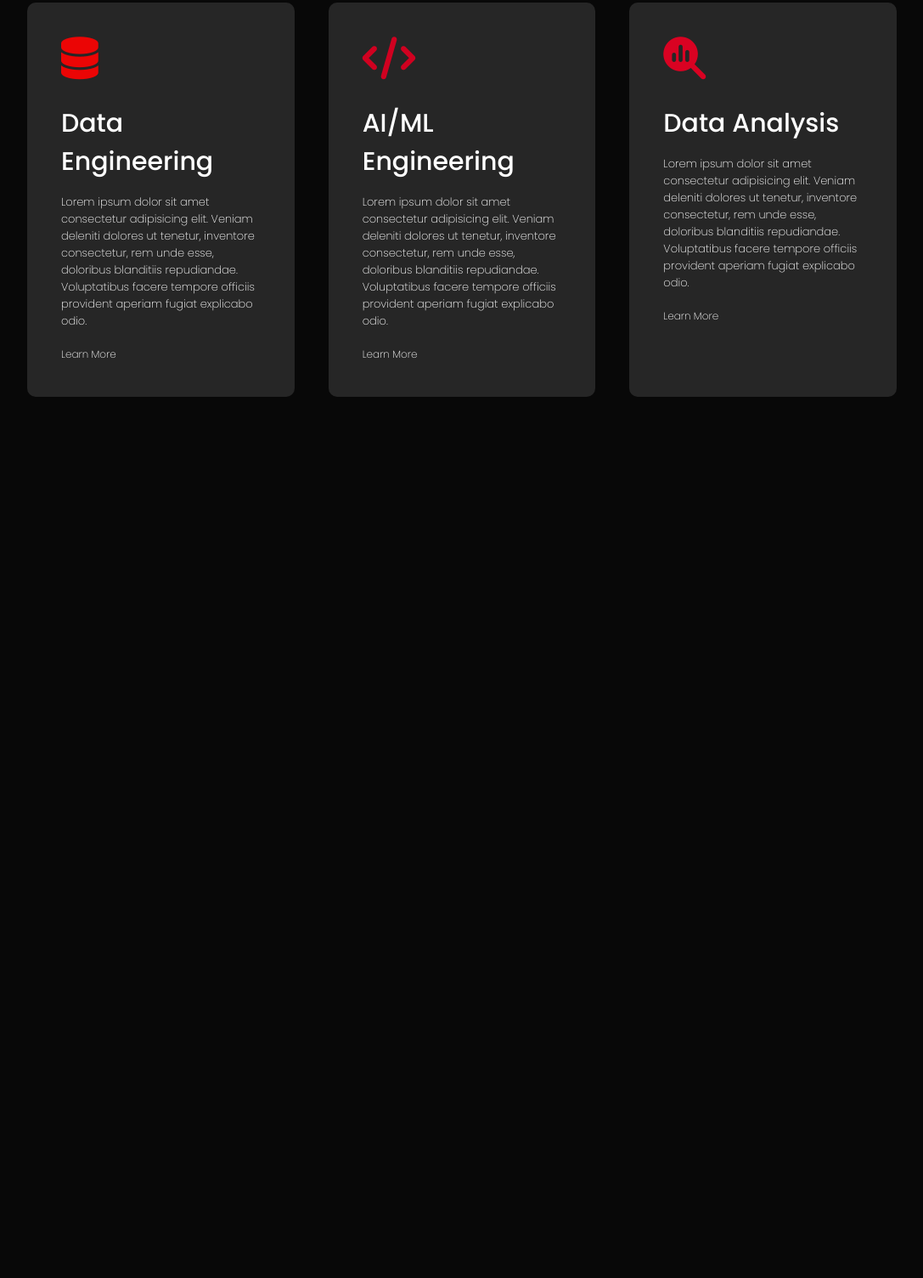
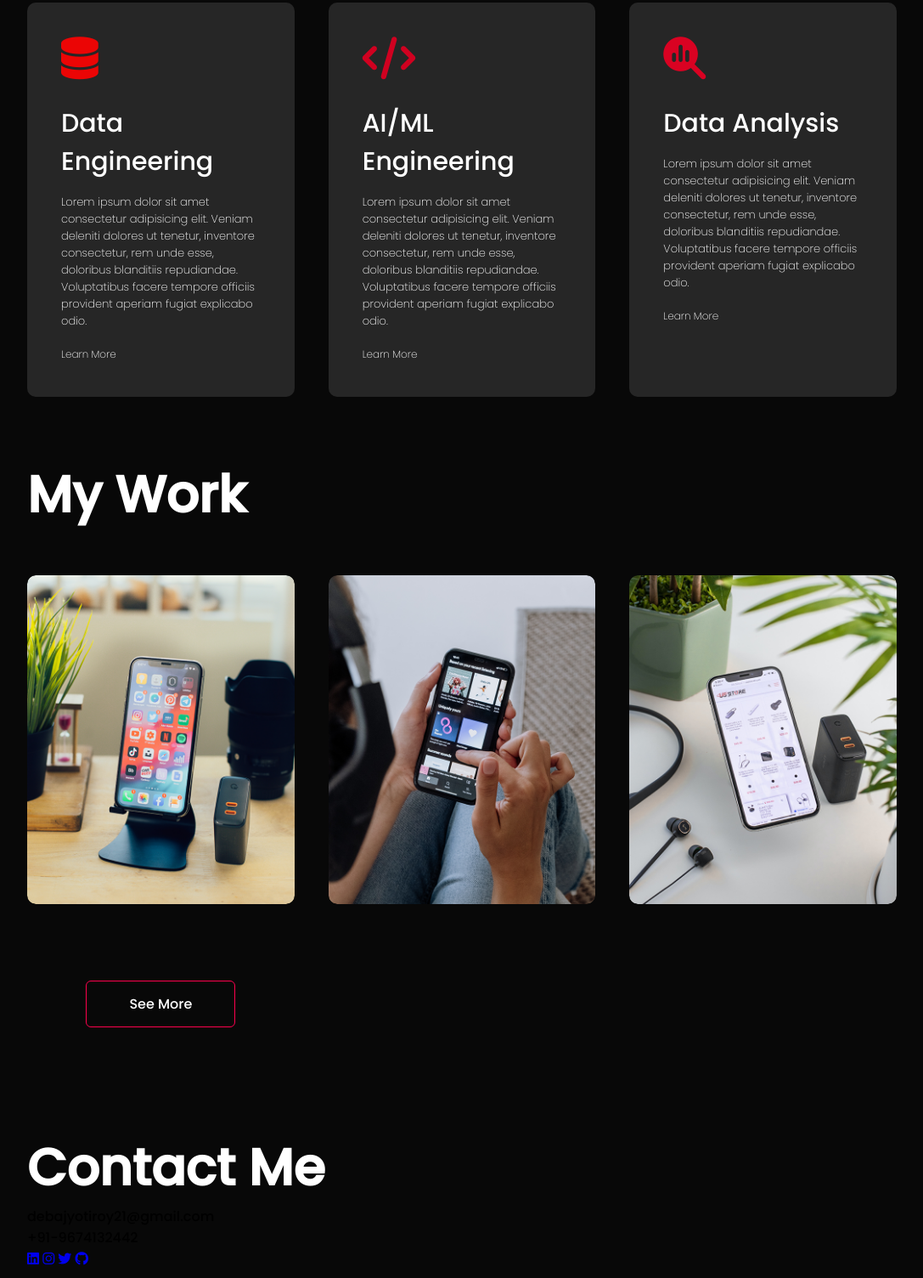
Before and after one commit to Genesis801/MyPortfolio, a plain HTML site: page index.html in a window 1280 px wide. Shown: the part 1600-3104 px from the top of the page at 85% size, without its empty margins (96-1183 px from the left). Before the commit the page ends 2077 px from the top, so only its background shows below. Drawn offline with Linux system fonts and the light colour scheme.

Commit message:
Portfolio sections added

```diff
--- a/index.html
+++ b/index.html
@@ -105,6 +105,58 @@
             </div>
         </div>
     </div>
+    <!-- --------------------Portfolio------------------------ -->
+    <div id="portfolio">
+        <div class="container">
+            <h1 class="sub-title">My Work</h1>
+            <div class="work-list">
+                <div class="work">
+                    <img src="images/work-1.png">
+                    <div class="layer">
+                        <h3>IPL Innigs Score Predictor</h3>
+                        <p>This project predicts first innings score of an IPL Match.</p>
+                        <a href="#"><i class="fa-solid fa-arrow-up-right-from-square"></i></a>
+                    </div>
+                </div>
+                <div class="work">
+                    <img src="images/work-2.png">
+                    <div class="layer">
+                        <h3>Movie Recommendation App</h3>
+                        <p>This project recommends you list of movies based on your choice.</p>
+                        <a href="#"><i class="fa-solid fa-arrow-up-right-from-square"></i></a>
+                    </div>
+                </div>
+                <div class="work">
+                    <img src="images/work-3.png">
+                    <div class="layer">
+                        <h3>Student Performance Analysis</h3>
+                        <p>This project performs an extensive EDA on a database of 1000 students to find out their test Performance.</p>
+                        <a href="#"><i class="fa-solid fa-arrow-up-right-from-square"></i></a>
+                    </div>
+                </div>
+                <a href="#" class="btn">See More</a>
+            </div>
+        </div>
+    </div>
+    <!-- --------------Contact--------------- -->
+    <div id="contact">
+        <div class="container">
+            <div class="row">
+                <div class="contact-left">
+                    <h1 class="sub-title">Contact Me</h1>
+                    <p>debajyotiroy21@gmail.com</p>
+                    <p>+91-9674132442</p>
+                    <div class="social-icons">
+                        <a href="https://www.linkedin.com/in/debajyoti-roy-82b457163/"><i class="fa-brands fa-linkedin"></i></a>
+                        <a href="#"><i class="fa-brands fa-instagram"></i></a>
+                        <a href="#"><i class="fa-brands fa-twitter"></i></a>
+                        <a href="https://github.com/Genesis801"><i class="fa-brands fa-github"></i></a>
+                    </div>
+                </div>
+                <div class="contact-right"></div>
+            </div>
+        </div>
+    </div>
     <script>
         var tablinks = document.getElementsByClassName("tab-links");
         var tabcontents = document.getElementsByClassName("tab-contents");
--- a/style.css
+++ b/style.css
@@ -166,3 +166,79 @@ nav ul li a:hover::after{
     background-color: #ff004f;
     transform: translateY(-10px);
 }
+/* -------------Portfolio---------------- */
+#portfolio{
+    padding: 50px 0;
+}
+.work-list{
+    display: grid;
+    grid-template-columns: repeat(auto-fit,minmax(250px,1fr));
+    grid-gap: 40px;
+    margin-top: 50px;
+    color: white;
+}
+.work{
+    border-radius: 10px;
+    position: relative;
+    overflow: hidden;
+}
+.work img{
+    width: 100%;
+    border-radius: 10px;
+    display: block;
+    transition: transform 0.5s;
+}
+.layer{
+    width: 100%;
+    height: 0;
+    background: linear-gradient(rgba(0,0,0,0.6),#ff004f);
+    border-radius: 10px;
+    position: absolute;
+    left: 0;
+    bottom: 0;
+    overflow: hidden;
+    display: flex;
+    align-items: center;
+    justify-content: center;
+    flex-direction: column;
+    padding: 0 40px;
+    text-align: center;
+    font-size: 14px;
+    transition: height 0.5s;
+}
+.layer h3{
+    font-weight: 500;
+    margin-bottom: 20px;
+}
+.layer a{
+    margin-top: 20px;
+    color: #ff004f;
+    text-decoration: none;
+    font-size: 18px;
+    line-height: 60px;
+    background: white;
+    width: 60px;
+    height: 60px;
+    border-radius:  50%;
+    text-align: center;
+}
+.work:hover img{
+    transform: scale(1.1);
+}
+.work:hover .layer{
+    height: 100%;
+}
+.btn{
+    display: block;
+    margin: 50px auto;
+    width: fit-content;
+    border: 1px solid #ff004f;
+    padding: 14px 50px;
+    border-radius: 6px;
+    text-decoration: none;
+    color: white;
+    transition: background 0.5s;
+}
+.btn:hover{
+    background: #ff004f;
+}
```
Also changed, not shown: Image 3.png (deleted), 1 other file.
